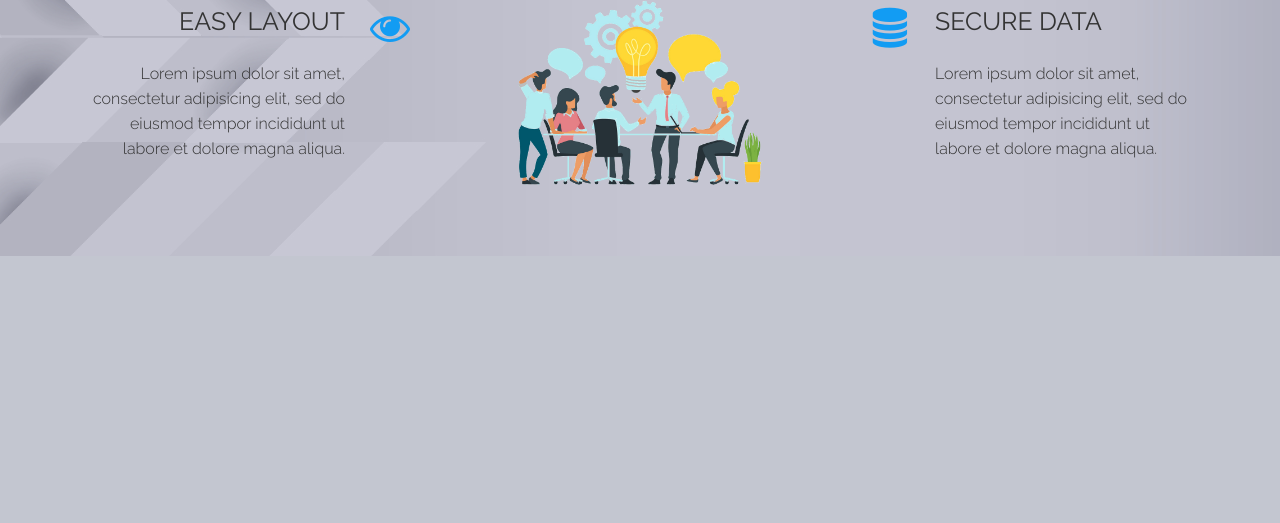
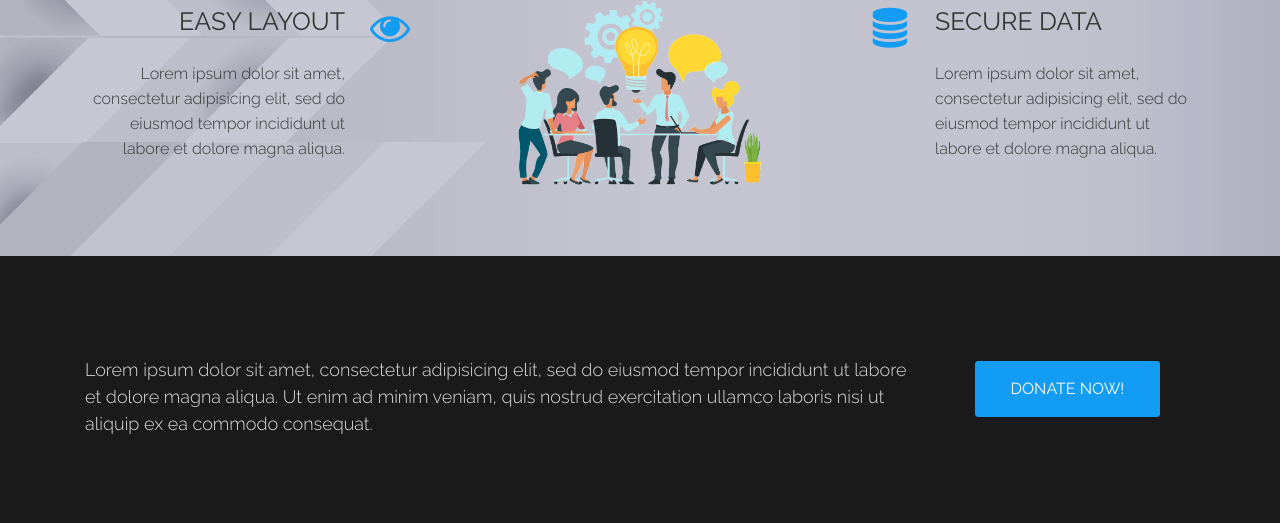
Before and after one commit to ajini-sahaejana/ajini-sahjana.github.io, a PHP site: page / in a window 1280 px wide. Shown: the part 3378-3901 px from the top of the page. Before the commit the page ends 3634 px from the top, so only its background shows below. Run offline with PHP 8.4, Linux system fonts and the light colour scheme; some libraries are stand-ins or nearby versions.

Commit message:
Initializing Donate Now Section
To be updated.

```diff
--- a/css/style.css
+++ b/css/style.css
@@ -390,3 +390,39 @@ p{
 	font-weight:300;
 	line-height: 25px;
 }
+
+
+/*Donate  now*/
+.donate-now{
+	background-color: #1A1A1A;
+	padding-top: 100px;
+	padding-bottom: 70px;
+}
+
+.donate-now p{
+	color: #dfdfdf;
+	font-size: 18px;
+	font-weight: 300;
+}
+
+.btn-donate-now,
+.btn-donate-now:active,
+.btn-donate-now:focus,
+.btn-donate-now:visited
+{
+	background-color: #129CF3;
+	border: 1px solid #129CF3;
+	color: #fff;
+	border-radius: 3px;
+	margin: 5px;
+	padding: 15px 35px;
+	text-transform: uppercase;
+	transition: all 1s;
+	-webkit-transition: all 1s;
+	-moz-transition: all 1s;
+	-o-transition: all 1s;
+}
+.btn-donate-now:hover{
+	background-color: #1274B1;
+	border-color: #316B90;
+}
--- a/index.html
+++ b/index.html
@@ -358,7 +358,23 @@
 				</div>
 			</div>
 		</div>
+	</section>
 
+	<!--Donate Now-->
+	<section class="donate-now">
+		<div class="container">
+			<div class="row">
+				<div class="col-md-9">
+					<p>Lorem ipsum dolor sit amet, consectetur adipisicing elit, sed do eiusmod
+					tempor incididunt ut labore et dolore magna aliqua. Ut enim ad minim veniam,
+					quis nostrud exercitation ullamco laboris nisi ut aliquip ex ea commodo
+					consequat.</p>
+				</div>
+				<div class="col-md-3 text-center">
+					<a class="btn btn-primary btn-donate-now" href="#">Donate Now!</a>
+				</div>
+			</div>
+		</div>
 	</section>
 
 	<!--Bootsrap JS-->
```
